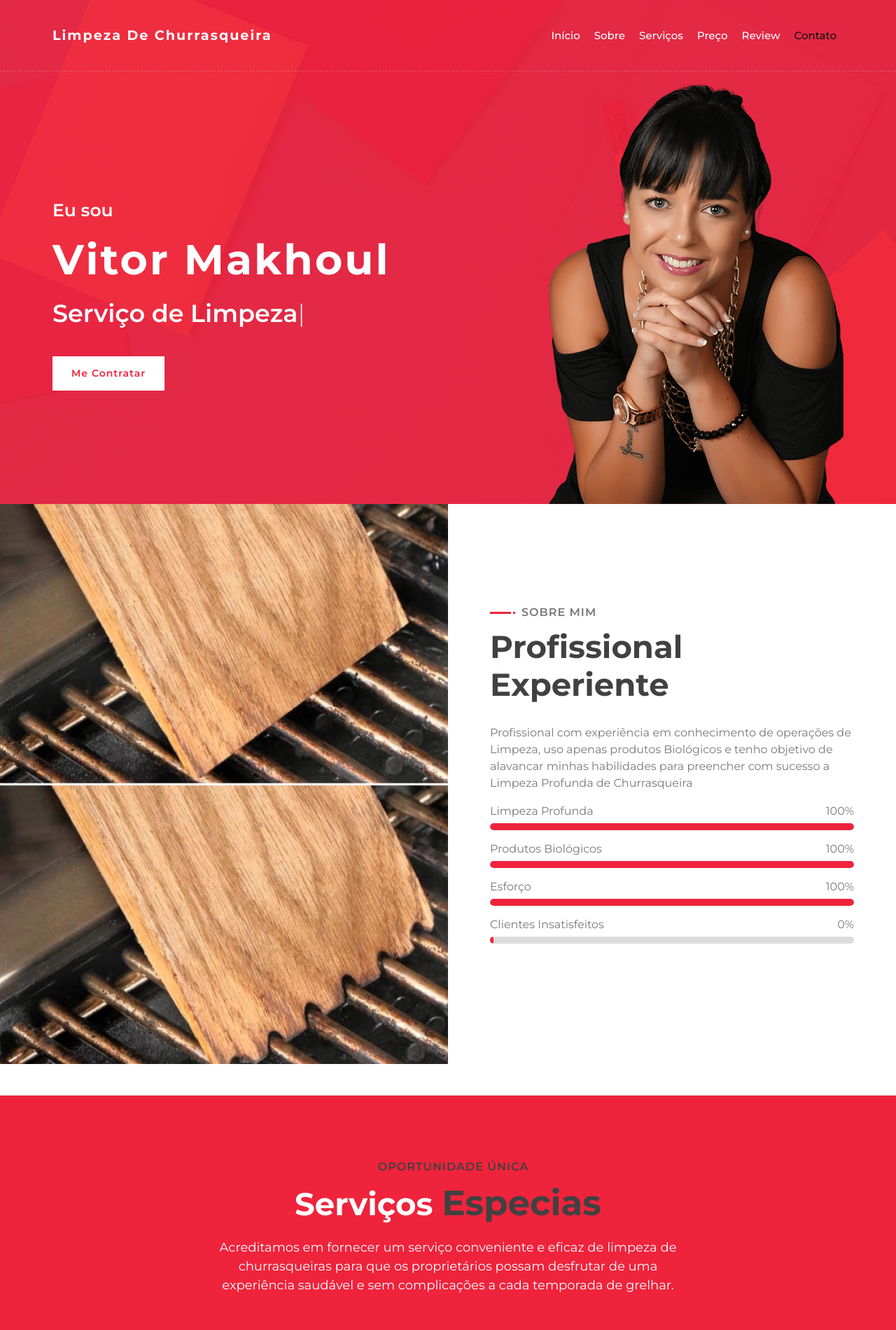
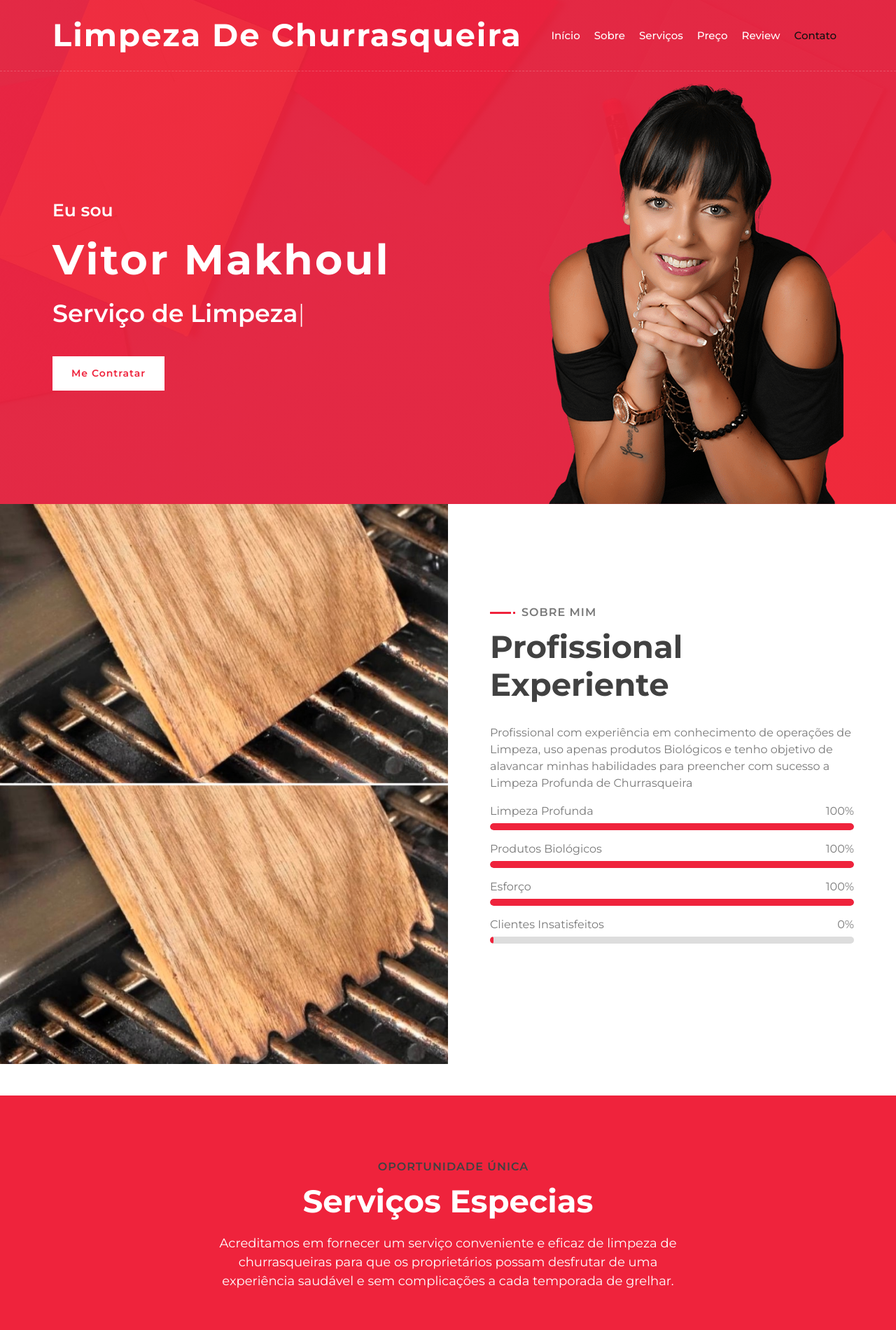
Before and after one commit to Vitoxico/asdfghsdfhds, a plain HTML site: page index.html in a window 1280 px wide. Shown: the top 1900 px of the page at 70% size. Drawn offline with nearby package versions, Linux system fonts and the light colour scheme.

Commit message:
Add files via upload

```diff
--- a/css/style.css
+++ b/css/style.css
@@ -147,14 +147,25 @@ a:focus {
 }
 
 .navbar .navbar-brand {
-    margin: 0;
-    font-size: larger;
+    font-size: 90%;
     line-height: 0px;
     font-weight: 700;
     letter-spacing: 2px;
     transition: .5s;
 
 }
+
+@media (width: 280px) {
+    .navbar .navbar-brand {
+        font-size: 9px;
+    }
+  }
+
+  @media only screen and (min-width: 768px) {
+    .navbar .navbar-brand {
+        font-size: 45px;
+    }
+  }
 
 .navbar .navbar-brand img {
     max-width: 100%;
@@ -952,7 +963,7 @@ a:focus {
 
 .banner .section-header h2 span {
     color: #414141;
-    font-size: 50px;
+    font-size: large;
 }
 
 .banner .banner-text p {
--- a/index.html
+++ b/index.html
@@ -136,7 +136,7 @@
             <div class="container">
                 <div class="section-header text-center">
                     <p>Oportunidade Única</p>
-                    <h2>Serviços <span>Especias</span></h2>
+                    <h2>Serviços Especias</h2>
                 </div>
                 <div class="container banner-text">
                     <p>
@@ -230,7 +230,7 @@
             <div class="container">
                 <div class="section-header text-center">
                     <p>Trabalho Incrível</p>
-                    <h2>Tenha a Melhor <span>Limpeza de Churrasqueira</span></h2>
+                    <h2>Tenha a Melhor Limpeza de Churrasqueira</h2>
                 </div>
                 <div class="container banner-text">
                     <p>
```
